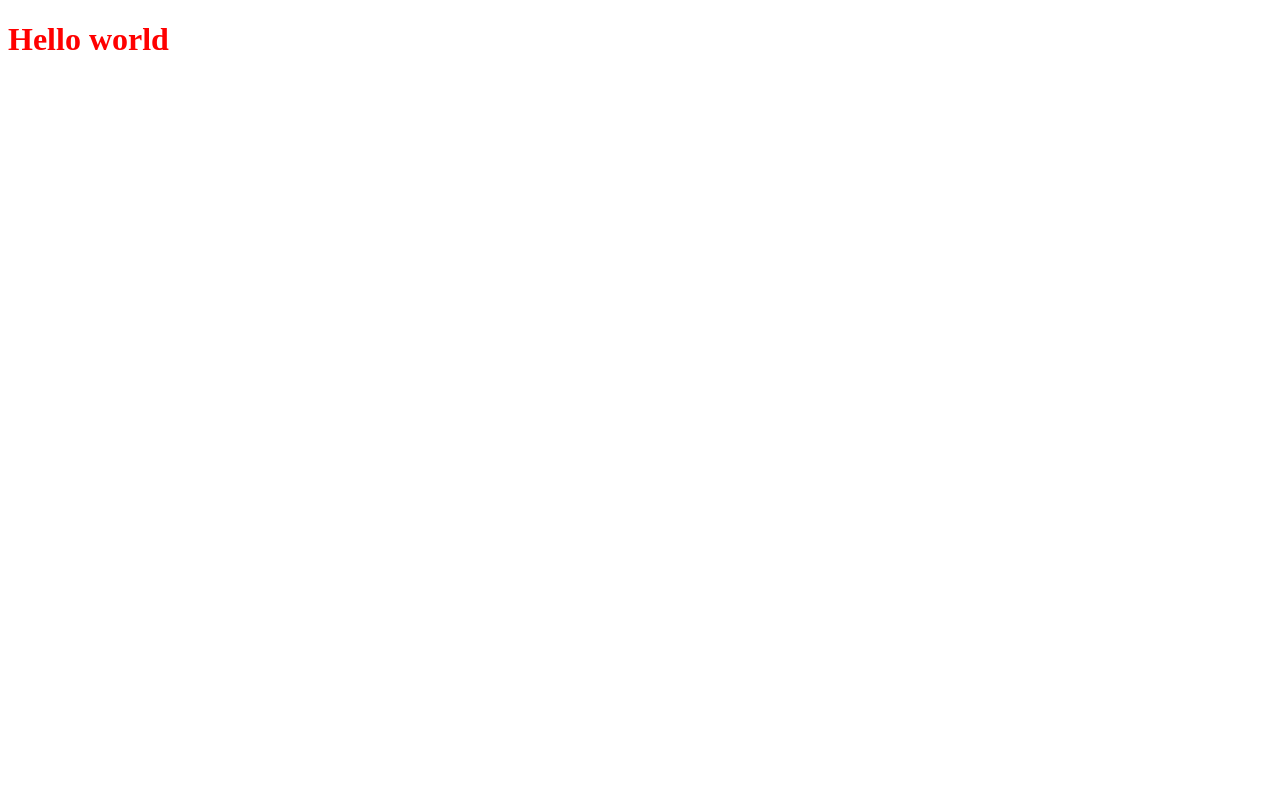
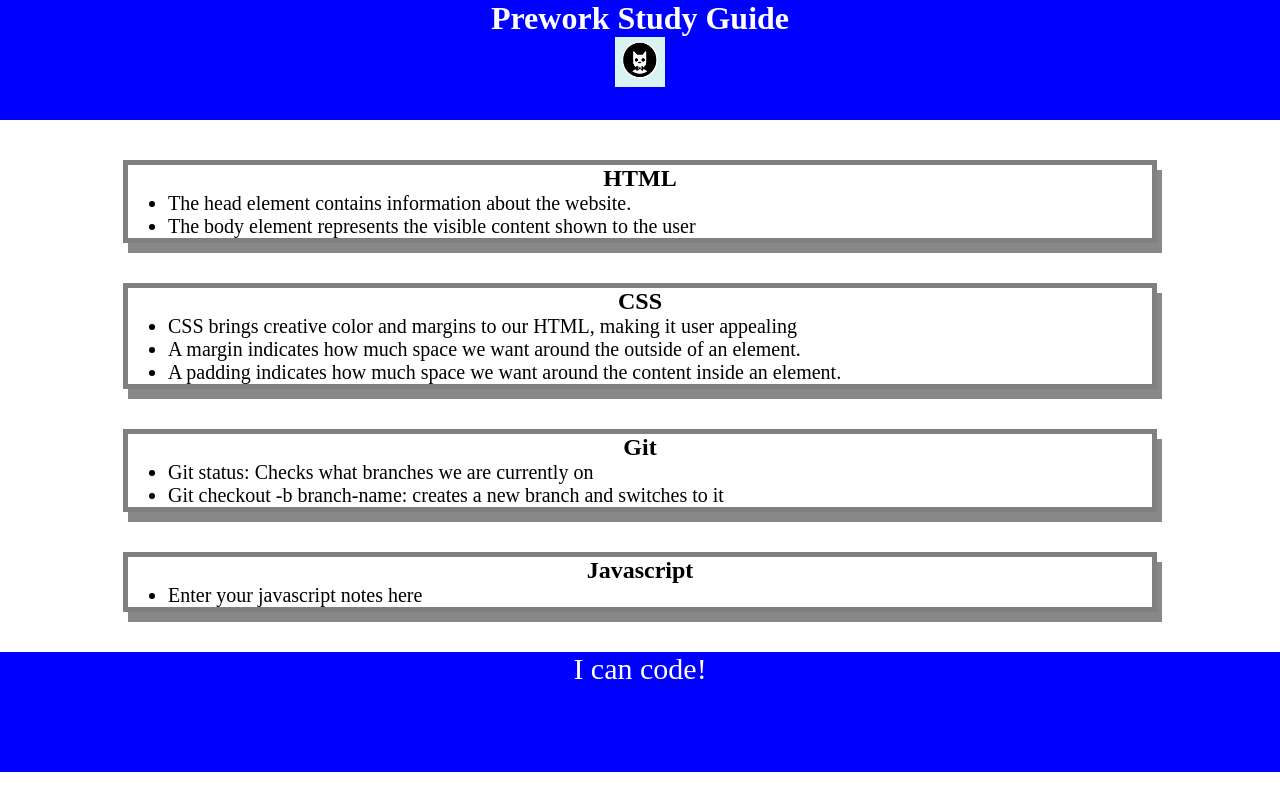
Before and after one commit to Tally5/pre-work-study, a plain HTML site: page index.html in a window 1280 px wide. Drawn offline with Linux system fonts and the light colour scheme.

Commit message:
added CSS to project

```diff
--- /dev/null
+++ b/assets/style.css
@@ -0,0 +1,42 @@
+* {
+    margin: 0;
+    padding: 0;
+}
+
+header,
+footer {
+    width: 100%;
+    height: 120px;
+    background-color: blue;
+    color: white;
+}
+
+h1,
+h2 {
+    text-align: center;
+}
+
+img {
+    display: block;
+    height: 50px;
+    width: 50px;
+    margin-left: auto;
+    margin-right: auto;
+}
+
+ul {
+    padding-left: 40px;
+    font-size: 20px;
+}
+
+p {
+    text-align: center;
+    font-size: 30px;
+  }
+
+  .card {
+    width: 80%;
+    margin: 40px auto;
+    border: 5px solid gray;
+    box-shadow: 5px 10px #888888;
+  }
--- a/index.html
+++ b/index.html
@@ -2,11 +2,51 @@
 <html lang="en">
 <head>
     <meta charset="UTF-8">
+    <meta http-equiv=""X-UA-compatible" content=""IE=edge">
     <meta name="viewport" content="width=device-width, initial-scale=1.0">
-    <link rel='stylesheet' href="./style.css">
-    <title>Document</title>
+    <link rel="stylesheet" href="./assets/style.css">
+    <title> Prework Study Guide </title>
 </head>
 <body>
-    <h1>Hello world</h1>
+    <header id="top">
+        <h1> Prework Study Guide</h1>
+        <img
+        src="./assets/bowtie-cat.png"
+        alt="profile image of a cat wearing a bow tie"
+        />
+    </header>
+    <main>
+        <section class="card" id="html-section">
+            <h2>HTML</h2>
+            <ul>
+                <li>The head element contains information about the website.</li>
+                <li>The body element represents the visible content shown to the user</li>
+            </ul>
+        </section>
+        <section class="card" id="CSS-Section">
+            <h2>CSS</h2>
+            <ul>
+                <li>CSS brings creative color and margins to our HTML, making it user appealing</li>
+                <li>A margin indicates how much space we want around the outside of an element.</li>
+                <li>A padding indicates how much space we want around the content inside an element.</li>
+            </ul>
+        </section>
+        <section class="card" id="git-section">
+            <h2>Git</h2>
+            <ul>
+                <li>Git status: Checks what branches we are currently on</li>
+                <li>Git checkout -b branch-name: creates a new branch and switches to it</li>
+            </ul>
+        </section>
+            <section class="card" id="javascript-section">
+                <h2>Javascript</h2>
+                <ul>
+                    <li>Enter your javascript notes here</li>
+                </ul>
+            </section>
+    </main>
+    <footer>
+        <p> I can code! </p>
+    </footer>
 </body>
 </html>
--- a/style.css
+++ /dev/null
@@ -1,3 +0,0 @@
-h1{
-    color: red
-}
```
Also changed, not shown: assets/bowtie-cat.png (added).
